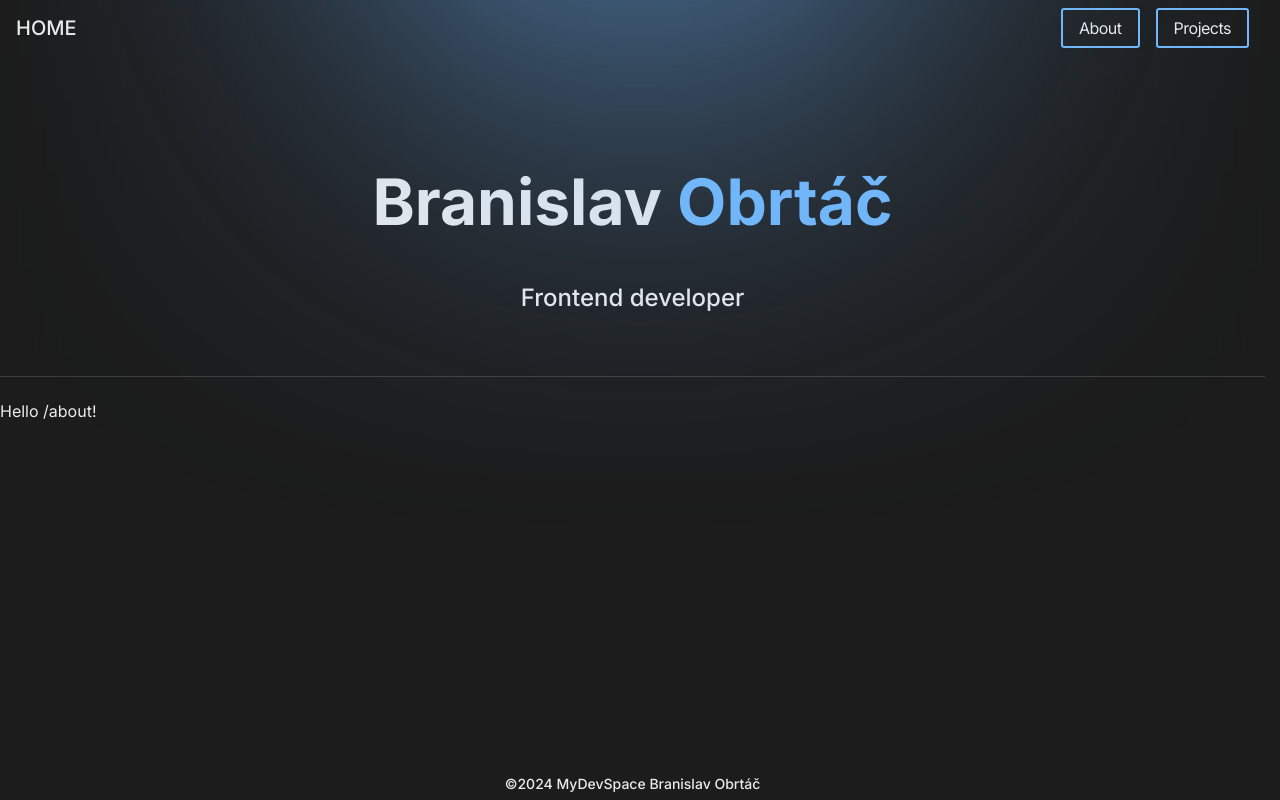
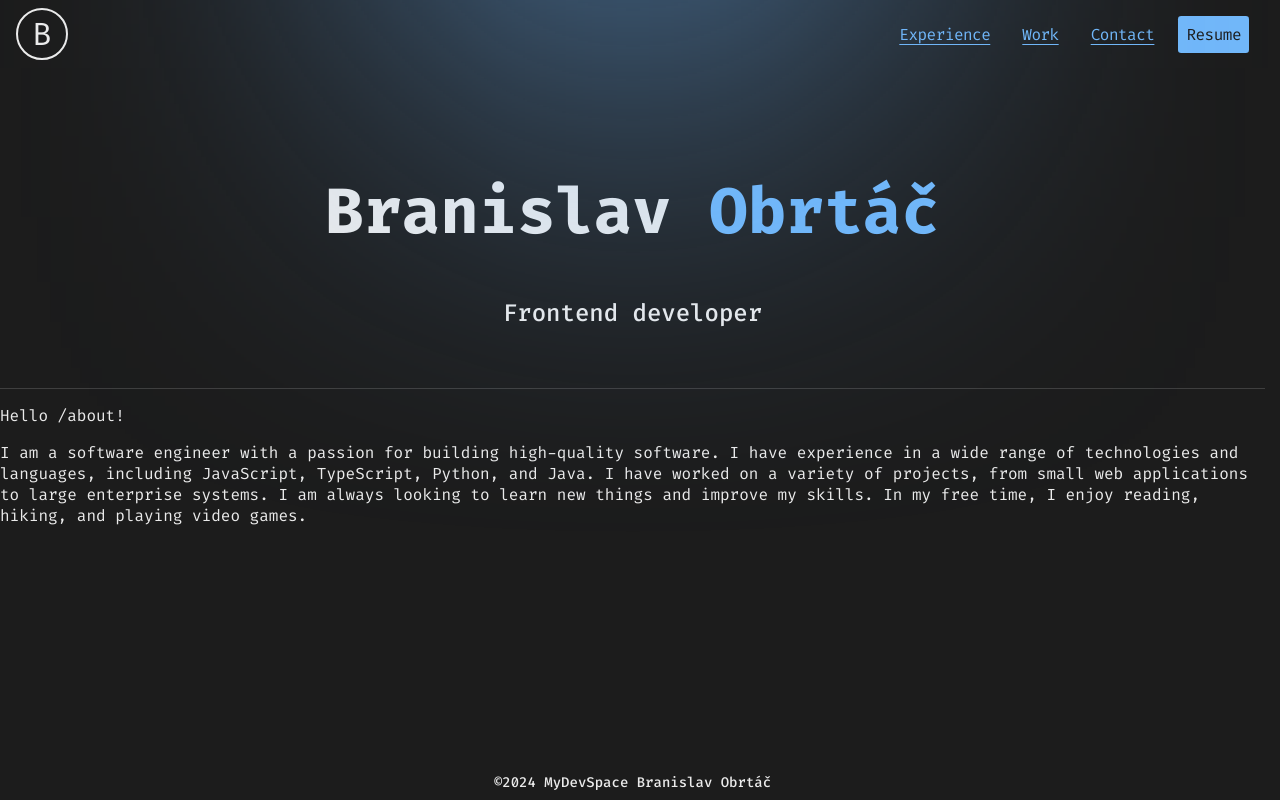
Before and after one commit to BranislavObrtac/myDevSpace, a React (Vite) app: page /about in a window 1280 px wide. Built offline with nearby package versions, Linux system fonts and the light colour scheme.

Commit message:
chore: Update navigation component and hero styles

```diff
--- a/src/frontend/app/scss/App.scss
+++ b/src/frontend/app/scss/App.scss
@@ -1,9 +1,9 @@
-@import url("https://fonts.googleapis.com/css2?family=Inter:wght@100..900&display=swap");
+@import url("https://fonts.googleapis.com/css2?family=Fira+Code:wght@300..700&display=swap");
 @import "./Normalize.scss";
 @import "../common/Variables.scss";
 
 :root {
-  --font-family: "Inter", sans-serif;
+  --font-family: "Fira Code", monospace;
   --smooth-scroll: smooth;
   scroll-behavior: var(--smooth-scroll);
 }
@@ -43,9 +43,9 @@ a {
 .app-wrapper {
   display: flex;
   flex-direction: column;
-  gap: 0.5rem;
   width: 100%;
   max-width: 1280px;
+  position: relative;
 }
 
 .app-content {
--- a/src/frontend/components/hero/Hero.jsx
+++ b/src/frontend/components/hero/Hero.jsx
@@ -5,7 +5,6 @@ import styles from "./Hero.module.scss";
 const Hero = () => {
   return (
     <div className={styles.wrapper}>
-      <Navigation />
       <div className={styles.hero_shadow}>
         <div className={styles.shadow_group}>
           <div className={styles.ellipse_1}></div>
--- a/src/frontend/components/hero/Hero.module.scss
+++ b/src/frontend/components/hero/Hero.module.scss
@@ -1,31 +1,35 @@
 @import "../../app/common/Variables.scss";
 
 .wrapper {
+  width: 100%;
   position: relative;
-  width: 100%;
-
   border-bottom: 1px solid rgb(63, 63, 63);
   margin-bottom: 1rem;
 }
 
 .hero_shadow {
   position: absolute;
+  width: 100%;
+  display: flex;
+  justify-content: center;
 
   .shadow_group {
-    position: absolute;
+    position: relative;
     width: 1280px;
     top: calc(-1280px / 2);
     z-index: 0;
     flex: none;
   }
+
   .ellipse_1 {
     position: absolute;
     background-color: rgb(110, 180, 250);
-    left: calc(50% - 25rem / 2);
-    width: 25rem;
+    width: 20rem;
     height: 40rem;
     filter: blur(180px);
     flex: none;
+    left: 50%;
+    transform: translateX(-50%);
   }
 }
 
@@ -39,7 +43,7 @@
     display: flex;
     flex-direction: column;
     align-items: center;
-    font-size: 2rem;
+    font-size: clamp(1.5rem, 2.5vw, 2rem);
     font-weight: 900;
 
     .subtitle {
@@ -52,3 +56,8 @@
     }
   }
 }
+
+@media screen and (max-width: 1279px) {
+  .content {
+  }
+}
--- a/src/frontend/components/hero/Navigation.jsx
+++ b/src/frontend/components/hero/Navigation.jsx
@@ -1,38 +1,114 @@
 import { Link } from "@tanstack/react-router";
-import React from "react";
+import React, { useEffect, useRef, useState } from "react";
 import styles from "./Navigation.module.scss";
 
-const activeProps = {
-  style: {
-    outline: "1px solid hsl(0, 0%, 10%)",
-    outlineOffset: "2px",
-  },
-};
+const Navigation = () => {
+  const [isOpen, setIsOpen] = useState(false);
+  const menuRef = useRef();
 
-const Navigation = () => {
+  const handleClickOutside = (event) => {
+    if (menuRef.current && !menuRef.current.contains(event.target)) {
+      setIsOpen(false);
+    }
+  };
+
+  useEffect(() => {
+    document.addEventListener("mousedown", handleClickOutside);
+    return () => {
+      document.removeEventListener("mousedown", handleClickOutside);
+    };
+  }, []);
+
   return (
     <nav className={styles.navigation}>
       <div className={styles.home}>
-        <Link to="/" activeProps={activeProps}>
-          HOME
+        <Link className={styles.logo} to="/">
+          B
         </Link>
       </div>
       <ul className={styles.elements}>
         <li className={styles.element}>
-          <Link className={styles.link} to={"/about"} activeProps={activeProps}>
-            About
+          <Link className={styles.link} to={"/about"}>
+            Experience
           </Link>
         </li>
         <li className={styles.element}>
-          <Link
-            className={styles.link}
-            to={"/projects"}
-            activeProps={activeProps}
-          >
-            Projects
+          <Link className={styles.link} to={"/projects"}>
+            Work
+          </Link>
+        </li>
+        <li className={styles.element}>
+          <Link className={styles.link} to={"/contact"}>
+            Contact
+          </Link>
+        </li>
+        <li className={styles.element}>
+          <Link className={styles.link_btn} to={"/resume"}>
+            Resume
           </Link>
         </li>
       </ul>
+      <button className={styles.hamburger} onClick={() => setIsOpen(!isOpen)}>
+        {isOpen ? (
+          <svg
+            xmlns="http://www.w3.org/2000/svg"
+            height="48px"
+            width="48px"
+            viewBox="0 -960 960 960"
+          >
+            <path d="M256-213.85 213.85-256l224-224-224-224L256-746.15l224 224 224-224L746.15-704l-224 224 224 224L704-213.85l-224-224-224 224Z" />
+          </svg>
+        ) : (
+          <svg
+            xmlns="http://www.w3.org/2000/svg"
+            height="48px"
+            width="48px"
+            viewBox="0 -960 960 960"
+          >
+            <path d="M140-254.62v-59.99h680v59.99H140ZM140-450v-60h680v60H140Zm0-195.39v-59.99h680v59.99H140Z" />
+          </svg>
+        )}
+      </button>
+      {isOpen && (
+        <ul className={styles.elements_mobile} ref={menuRef}>
+          <li className={styles.element}>
+            <Link
+              className={styles.link}
+              to={"/about"}
+              onClick={() => setIsOpen(false)}
+            >
+              Experience
+            </Link>
+          </li>
+          <li className={styles.element}>
+            <Link
+              className={styles.link}
+              to={"/projects"}
+              onClick={() => setIsOpen(false)}
+            >
+              Work
+            </Link>
+          </li>
+          <li className={styles.element}>
+            <Link
+              className={styles.link}
+              to={"/contact"}
+              onClick={() => setIsOpen(false)}
+            >
+              Contact
+            </Link>
+          </li>
+          <li className={styles.element}>
+            <Link
+              className={styles.link_btn}
+              onClick={() => setIsOpen(false)}
+              to={"/resume"}
+            >
+              Resume
+            </Link>
+          </li>
+        </ul>
+      )}
     </nav>
   );
 };
--- a/src/frontend/components/hero/Navigation.module.scss
+++ b/src/frontend/components/hero/Navigation.module.scss
@@ -1,13 +1,15 @@
 @import "../../app/common/Variables.scss";
 
 .navigation {
-  width: 100%;
   display: flex;
   justify-content: space-between;
   align-items: center;
+  background-color: $dark-color_1;
+  width: 100%;
 }
 
-.elements {
+.elements,
+.elements_mobile {
   max-width: calc(1280px - 32px);
   list-style: none;
   margin: 0;
@@ -16,39 +18,127 @@
   display: flex;
   gap: 1rem;
   justify-content: flex-end;
+
+  .link {
+    padding: 0.5rem;
+    display: block;
+    letter-spacing: -0.5px;
+    text-underline-offset: 4px;
+    color: $white-color_1;
+    color: $blue-color;
+    border-radius: 0.2rem;
+    transition:
+      background-color 0.3s,
+      text-decoration 0.3s;
+
+    &:hover {
+      background-color: $blue-color;
+      color: $dark-color_1;
+      text-decoration: none;
+    }
+    &:active {
+      background-color: $blue-color_1;
+      border-color: $blue-color_1;
+      color: $dark-color_1;
+      text-decoration: none;
+      transition: none;
+    }
+  }
 }
 
-.link {
-  border: 2px solid $blue-color;
-  padding: 0.5rem 1rem;
+.elements_mobile {
+  display: none;
+}
+
+.link_btn {
+  padding: 0.5rem;
   display: block;
+  letter-spacing: -0.5px;
   text-decoration: none;
-  letter-spacing: -0.5px;
-
-  color: $white-color_1;
+  color: $dark-color_1;
   border-radius: 0.2rem;
-  transition:
-    background-color 0.3s,
-    color 0.3s;
+  background-color: $blue-color;
+  transition: all 0.2s forwards;
 
   &:hover {
-    background-color: $blue-color;
-    color: $dark-color_1;
+    background-color: $blue-color_1;
   }
   &:active {
-    background-color: $blue-color_1;
-    border-color: $blue-color_1;
-    color: $dark-color_1;
+    background-color: $blue-color_2;
     transition: none;
   }
 }
 
 .home {
-  a {
-    font-size: 1.25rem;
-    font-weight: 500;
-    padding: 0.5rem 1rem;
+  padding: 0.5rem 1rem;
+  .logo {
+    width: 3rem;
+    height: 3rem;
+    border: 0.125rem solid $white-color_1;
+    border-radius: 50%;
+    display: flex;
+    justify-content: center;
+    align-items: center;
+
     color: $white-color_1;
     text-decoration: none;
+    font-size: 2rem;
+
+    transition:
+      background-color 0.3s,
+      color 0.3s;
+
+    &:hover {
+      background-color: $white-color_1;
+      color: $dark-color_1;
+    }
   }
 }
+
+.hamburger {
+  background-color: transparent;
+  border: none;
+  display: none;
+  margin-right: 1rem;
+
+  svg {
+    fill: $blue-color;
+  }
+
+  &:hover {
+    svg {
+      fill: $blue-color_1;
+    }
+  }
+  &:active {
+    svg {
+      fill: $blue-color_2;
+    }
+  }
+}
+
+@media (max-width: 1279px) {
+  .elements {
+    display: none;
+  }
+
+  .hamburger {
+    display: block;
+    position: relative;
+    z-index: 1;
+  }
+
+  .elements_mobile {
+    position: absolute;
+    display: flex;
+    flex-direction: column;
+    border: 1px solid $blue-color;
+    padding: 1rem 2rem;
+    right: 1.5rem;
+    top: 4rem;
+    background-color: $dark-color_1;
+    z-index: 1;
+    border-radius: $border-radius;
+    gap: 1rem;
+  }
+}
--- a/src/frontend/routes/__root.jsx
+++ b/src/frontend/routes/__root.jsx
@@ -6,6 +6,7 @@ import Hero from "../components/hero/Hero";
 export const Route = createRootRoute({
   component: () => (
     <div className="app-wrapper">
+      <Navigation />
       <Hero />
       <div className="app-content">
         <Outlet />
--- a/src/frontend/routes/about.jsx
+++ b/src/frontend/routes/about.jsx
@@ -1,5 +1,18 @@
-import { createFileRoute } from '@tanstack/react-router'
+import { createFileRoute } from "@tanstack/react-router";
 
-export const Route = createFileRoute('/about')({
-  component: () => <div>Hello /about!</div>
-})
+export const Route = createFileRoute("/about")({
+  component: () => (
+    <div>
+      <div>Hello /about!</div>
+      <p>
+        I am a software engineer with a passion for building high-quality
+        software. I have experience in a wide range of technologies and
+        languages, including JavaScript, TypeScript, Python, and Java. I have
+        worked on a variety of projects, from small web applications to large
+        enterprise systems. I am always looking to learn new things and improve
+        my skills. In my free time, I enjoy reading, hiking, and playing video
+        games.
+      </p>
+    </div>
+  ),
+});
--- a/src/frontend/routes/index.jsx
+++ b/src/frontend/routes/index.jsx
@@ -1,5 +1,18 @@
-import { createFileRoute } from '@tanstack/react-router'
+import { createFileRoute } from "@tanstack/react-router";
 
-export const Route = createFileRoute('/')({
-  component: () => <div>Hello /!</div>
-})
+export const Route = createFileRoute("/")({
+  component: () => (
+    <div>
+      <div>Hello /!</div>
+      <p>
+        I am a software engineer with a passion for building high-quality
+        software. I have experience in a wide range of technologies and
+        languages, including JavaScript, TypeScript, Python, and Java. I have
+        worked on a variety of projects, from small web applications to large
+        enterprise systems. I am always looking to learn new things and improve
+        my skills. In my free time, I enjoy reading, hiking, and playing video
+        games.
+      </p>
+    </div>
+  ),
+});
```
